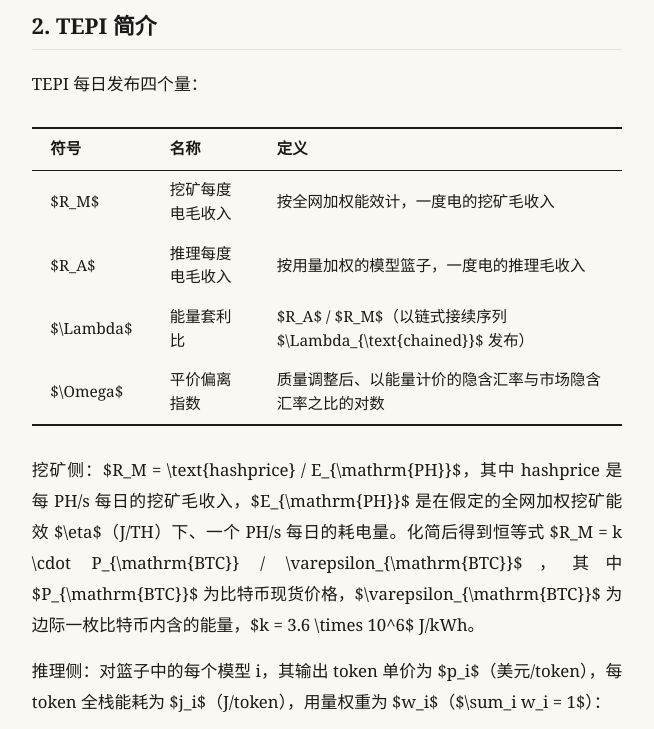
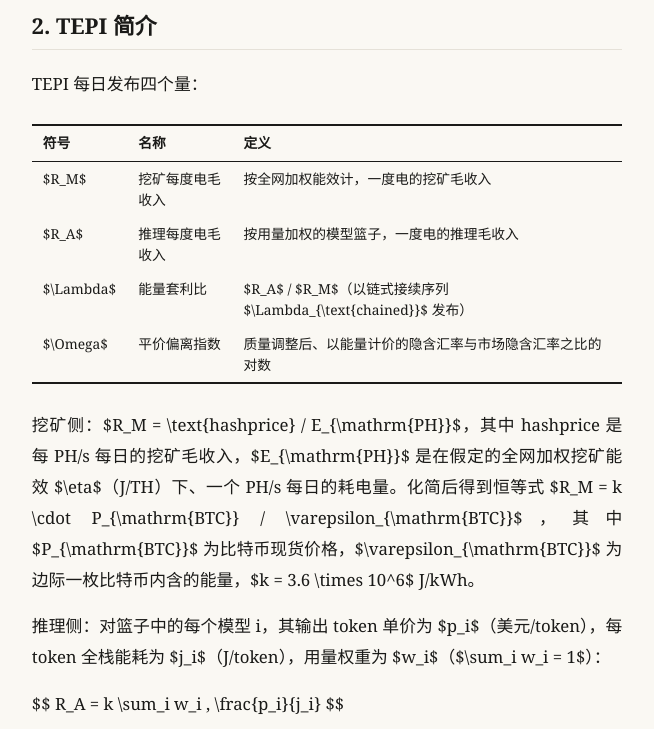
Before and after one commit to tanghuidao/abundantics, an Astro site: page /zh/research/degeneracy-chr-cross-validation in a window 1280 px wide. Shown: the part 2020-2749 px from the top of the page, without its empty margins (313-967 px from the left). Built offline with nearby package versions, Linux system fonts and the light colour scheme; Astro itself is replaced by a stand-in of ours.

Commit message:
style(research): 表格按内容自适应列宽并缩小字号，参考文献字号降一档
- 表格加 width:100% + table-layout:auto，列宽按内容比例分配（原先列宽失衡、
  单行折成十余行）；字号 0.92em → 0.82em，内边距收紧，表头/正文改上下对齐
- 首列恢复单行（标签列），避免被内容密集的列挤成碎行
- 参考文献区（h2[id=参考文献/References]~p）字号 0.88em、行距与段距收紧
- 仅样式变更，文章文字内容未改动

```diff
--- a/src/styles/global.css
+++ b/src/styles/global.css
@@ -101,26 +101,31 @@
   font-family: 'Noto Serif SC', Georgia, 'Times New Roman', serif;
 }
 
-/* --- Tables: booktabs style, centered --- */
+/* --- Tables: booktabs style, columns sized by content, full text width --- */
 .research-article table {
+  width: 100%;
   margin: 1.8em auto;
   border-collapse: collapse;
-  font-size: 0.92em;
+  table-layout: auto;
+  font-size: 0.82em;
   line-height: 1.55;
 }
 .research-article thead th {
   border-top: 2px solid #1a1a18;
   border-bottom: 1px solid #1a1a18;
   font-weight: 700;
-  padding: 0.55em 1.2em;
+  padding: 0.5em 0.8em;
   text-align: left;
-  white-space: nowrap;
+  vertical-align: bottom;
+  white-space: normal;
   background: none;
 }
 .research-article tbody td {
-  padding: 0.5em 1.2em;
-  vertical-align: middle;
+  padding: 0.45em 0.8em;
+  vertical-align: top;
   text-align: left;
+  overflow-wrap: break-word;
+  word-break: normal;
 }
 .research-article tbody tr:last-child td {
   border-bottom: 2px solid #1a1a18;
@@ -131,6 +136,7 @@
 .research-article tbody tr:hover {
   background: rgba(229, 225, 216, 0.3);
 }
+/* 首列为标签列：保持单行，避免被内容密集的列挤成碎行 */
 .research-article td:first-child,
 .research-article th:first-child {
   white-space: nowrap;
@@ -174,6 +180,16 @@
 }
 .research-article blockquote p {
   margin: 0.45em 0;
+}
+
+/* --- Reference list: one size down, tight leading (section is always last) --- */
+.research-article h2[id="参考文献"] ~ p,
+.research-article h2[id="References"] ~ p,
+.research-article h2[id="references"] ~ p {
+  margin: 0.45em 0;
+  font-size: 0.88em;
+  line-height: 1.7;
+  text-align: left;
 }
 
 /* --- Rules & lists --- */
```
